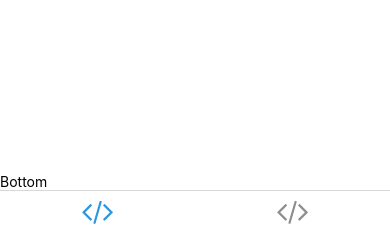
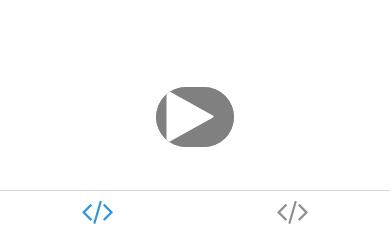
Before and after one commit to PlayCodeHub/TimeTimer, a React Native app: screen /TabOne in a window 390 px wide. Shown: the part 605-832 px from the top of the page. Built offline with nearby package versions, Linux system fonts and the light colour scheme; what expo-linking would draw is missing.

Commit message:
05 - Resolve #11 Play pause timer

```diff
--- a/package.json
+++ b/package.json
@@ -56,5 +56,8 @@
     "react-test-renderer": "17.0.2",
     "typescript": "~4.3.5"
   },
+  "resolutions": {
+    "@types/react": "~17.0.21"
+  },
   "private": true
 }
--- a/screens/TabOneScreen.tsx
+++ b/screens/TabOneScreen.tsx
@@ -1,18 +1,25 @@
-import { Text, View } from "../components/Themed";
+import { View } from "../components/Themed";
 import Layout from "../constants/Layout";
 import { useEffect, useRef, useState } from "react";
 import CountdownNumberInput from "../components/CountdownNumberInput";
 import Clock from "../components/Clock";
 import Pie from "../components/pie";
+import { FontAwesome } from "@expo/vector-icons";
+import Colors from "../constants/Colors";
 
 export default function TabOneScreen() {
   const [remainingSeconds, setRemainingSeconds] = useState(0);
+  const [pause, setPause] = useState(true);
+
   const size = Layout.window.width - (Layout.window.width / 10) * 3;
   const existingTimeout = useRef<NodeJS.Timeout>();
   const piePercentage = (remainingSeconds / (60 * 60)) * 100;
 
+  const isDisablePlayButton = remainingSeconds === 0;
+
   // @todo can find a better way of counting down
   useEffect(() => {
+    if (pause) return;
     if (existingTimeout.current) {
       clearTimeout(existingTimeout.current);
     }
@@ -23,13 +30,13 @@ export default function TabOneScreen() {
       () => setRemainingSeconds((second) => second - 1),
       1000
     );
-  }, [remainingSeconds]);
+  }, [remainingSeconds, pause]);
 
   return (
     <View
       style={{
         flex: 1,
-        backgroundColor: "rgba(255,255,255,0.3)",
+        backgroundColor: "rgba(255,255,255, 1)",
         flexDirection: "column",
         justifyContent: "space-between"
       }}
@@ -50,8 +57,31 @@ export default function TabOneScreen() {
         <Pie size={size} percentage={piePercentage} color={"rgb(199,17,46)"} />
       </View>
 
-      <View>
-        <Text>Bottom</Text>
+      <View
+        style={{
+          alignSelf: "center",
+          minWidth: "20%",
+          height: "20%",
+          justifyContent: "center"
+        }}
+      >
+        <FontAwesome.Button
+          onPress={() => setPause((pause) => !pause)}
+          name={pause ? "play" : "pause"}
+          size={60}
+          color={Colors.dark.text}
+          backgroundColor={isDisablePlayButton ? "grey" : "red"}
+          borderRadius={1000}
+          style={{
+            height: "60px",
+            justifyContent: "center"
+          }}
+          disabled={isDisablePlayButton}
+          iconStyle={{
+            // marginLeft: "17%",
+            margin: "0 30 0 30"
+          }}
+        />
       </View>
     </View>
   );
```
Also changed, not shown: 1 other file (tests, documents, lock files or other folders).
